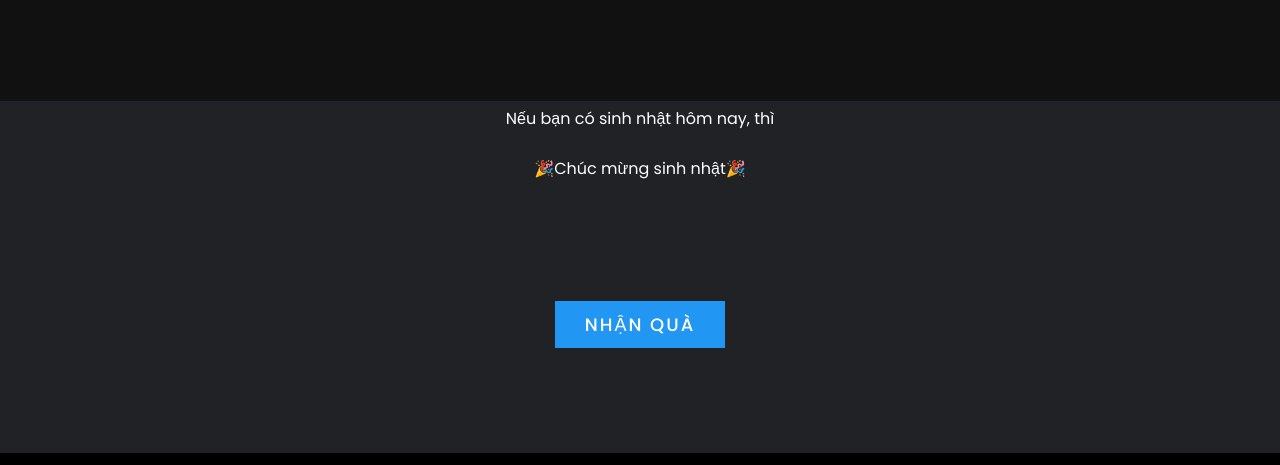
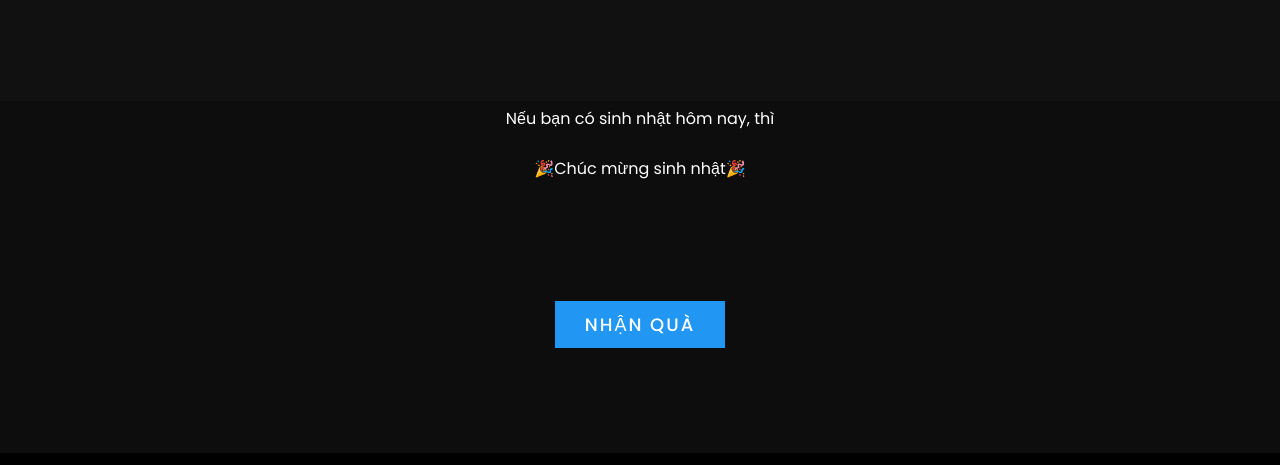
Before and after one commit to KhanhPhan8225/portfolio, a PHP site: page / in a window 1280 px wide. Shown: the part 2688-3153 px from the top of the page. Run offline with PHP 8.4, Linux system fonts and the light colour scheme; some libraries are stand-ins or nearby versions.

Commit message:
Update style.css

```diff
--- a/style.css
+++ b/style.css
@@ -281,7 +281,7 @@ img
 }
 .sn
 {
-	background: #202226;
+	background: #0d0d0d;
 	color: #fff;
 	text-align: center;
 	padding: 5px;
```
